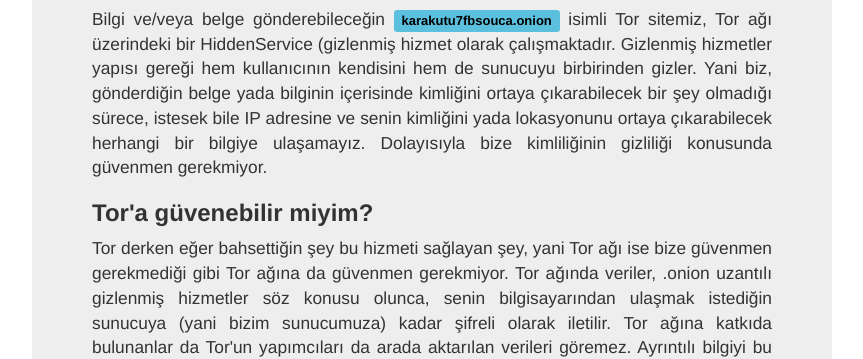
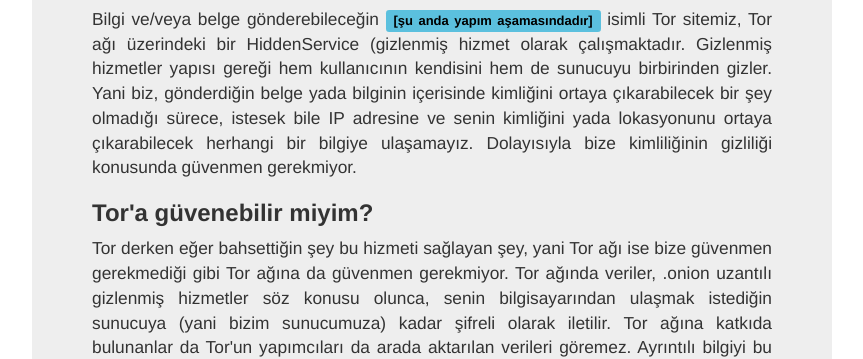
Before and after one commit to karakutuprojesi/website, a plain HTML site: page sss.html in a window 1280 px wide. Shown: the part 446-805 px from the top of the page, without its empty margins (208-1071 px from the left). Drawn offline with Linux system fonts and the light colour scheme.

Commit message:
Update sss.html

```diff
--- a/sss.html
+++ b/sss.html
@@ -34,7 +34,7 @@
         <div class="jumbotron" id="icerik">
             <h2>Sık Sorulan Sorular</h2>
             <h3>Sizin emniyetten yada istihbarattan olmadığınızı nerden bileceğim?</h3>
-            <p>Bilgi ve/veya belge gönderebileceğin <span class="label label-info"><a href="http://karakutu7fbsouca.onion">karakutu7fbsouca.onion</a></span> isimli Tor sitemiz, Tor ağı üzerindeki bir HiddenService (gizlenmiş hizmet olarak çalışmaktadır. Gizlenmiş hizmetler yapısı gereği hem kullanıcının kendisini hem de sunucuyu birbirinden gizler. Yani biz, gönderdiğin belge yada bilginin içerisinde kimliğini ortaya çıkarabilecek bir şey olmadığı sürece, istesek bile IP adresine ve senin kimliğini yada lokasyonunu ortaya çıkarabilecek herhangi bir bilgiye ulaşamayız. Dolayısıyla bize kimliliğinin gizliliği konusunda güvenmen gerekmiyor.</p>
+            <p>Bilgi ve/veya belge gönderebileceğin <span class="label label-info"><a href="#">[şu anda yapım aşamasındadır]</a></span> isimli Tor sitemiz, Tor ağı üzerindeki bir HiddenService (gizlenmiş hizmet olarak çalışmaktadır. Gizlenmiş hizmetler yapısı gereği hem kullanıcının kendisini hem de sunucuyu birbirinden gizler. Yani biz, gönderdiğin belge yada bilginin içerisinde kimliğini ortaya çıkarabilecek bir şey olmadığı sürece, istesek bile IP adresine ve senin kimliğini yada lokasyonunu ortaya çıkarabilecek herhangi bir bilgiye ulaşamayız. Dolayısıyla bize kimliliğinin gizliliği konusunda güvenmen gerekmiyor.</p>
             <h3>Tor'a güvenebilir miyim?</h3>
             <p>Tor derken eğer bahsettiğin şey bu hizmeti sağlayan şey, yani Tor ağı ise bize güvenmen gerekmediği gibi Tor ağına da güvenmen gerekmiyor. Tor ağında veriler, .onion uzantılı gizlenmiş hizmetler söz konusu olunca, senin bilgisayarından ulaşmak istediğin sunucuya (yani bizim sunucumuza) kadar şifreli olarak iletilir. Tor ağına katkıda bulunanlar da Tor'un yapımcıları da arada aktarılan verileri göremez. Ayrıntılı bilgiyi bu sitenin ana sayfasındaki "Tor'a güvenebilir miyim" başlığından alabilirsin.</p>
             <p>Eğer Tor derken bahsettiğin şey Tor programının kendisi ise Tor'un açık kaynak kodlu bir program olduğu için, taahhüt ettiği, gibi verileri şifreleyerek gönderdiğini ve kimliğini gizlediğini gönül rahatlığı ile söyleyebiliriz.</p>
```
